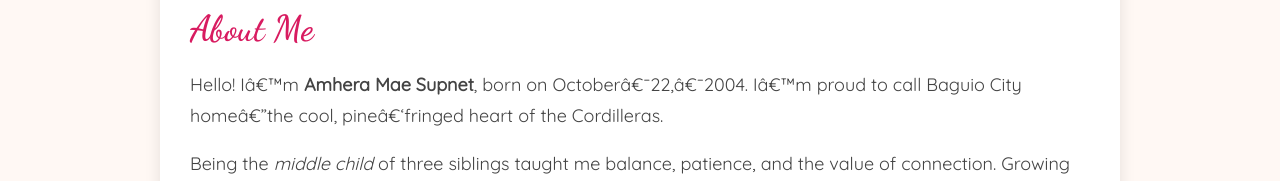
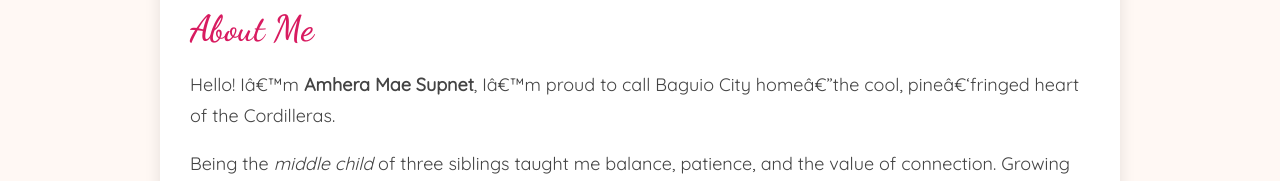
Before and after one commit to Amhera/amhera.github.io, a plain HTML site: page about.html in a window 1280 px wide. Shown: the part 129-310 px from the top of the page. Drawn offline with Linux system fonts and the light colour scheme.

Commit message:
Update about.html

```diff
--- a/about.html
+++ b/about.html
@@ -14,7 +14,7 @@
 </nav>
 <div class="container">
   <h1>About Me</h1>
-  <p>Hello! I’m <strong>Amhera Mae Supnet</strong>, born on October 22, 2004. I’m proud to call Baguio City home—the cool, pine‑fringed heart of the Cordilleras.</p>
+  <p>Hello! I’m <strong>Amhera Mae Supnet</strong>, I’m proud to call Baguio City home—the cool, pine‑fringed heart of the Cordilleras.</p>
   <p>Being the <em>middle child</em> of three siblings taught me balance, patience, and the value of connection. Growing up, weekends at church grounded me in faith and community. I cherish those spiritual moments that keep me centered.</p>
   <p>Music flows through my veins—I play both piano and guitar whenever inspiration strikes. I also find peace in nature; hiking lets me breathe, reflect, and marvel at the beauty around Baguio’s rolling hills and misty trails.</p>
   <p>Today I’m studying <strong>Criminology</strong> at the University of the Cordilleras, diving into how justice works and how people can be protected. I’m passionate about making a positive impact in society.</p>
```
